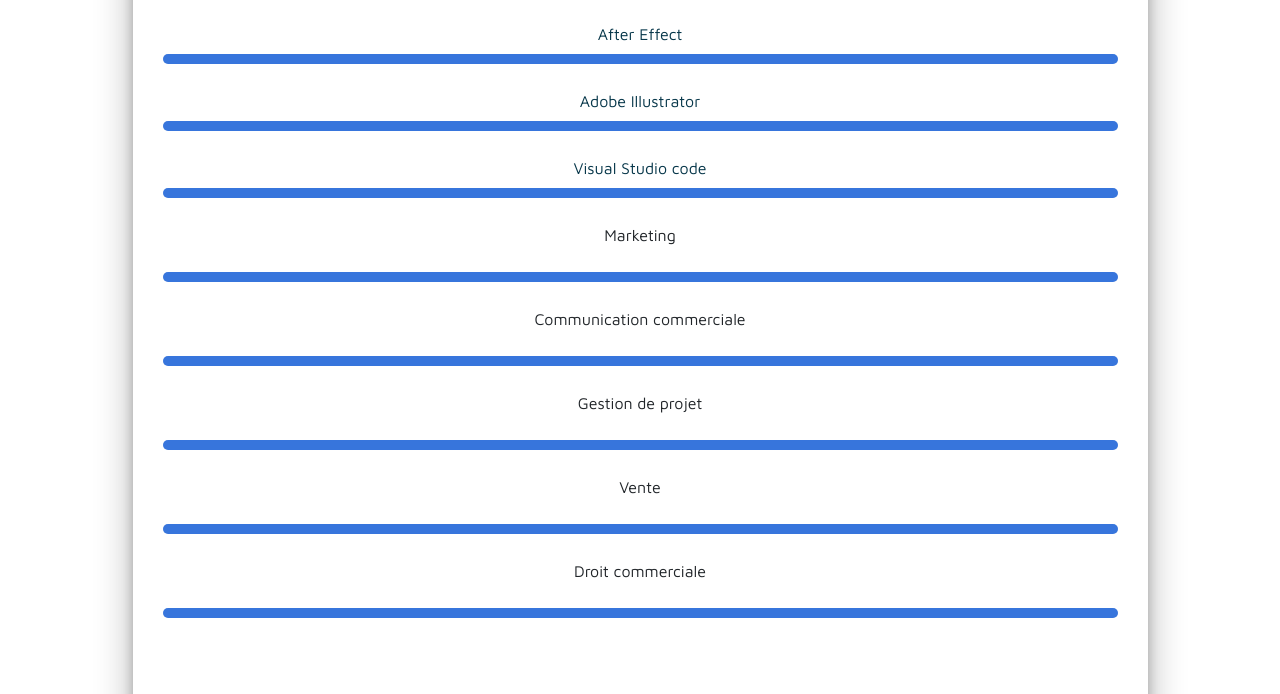
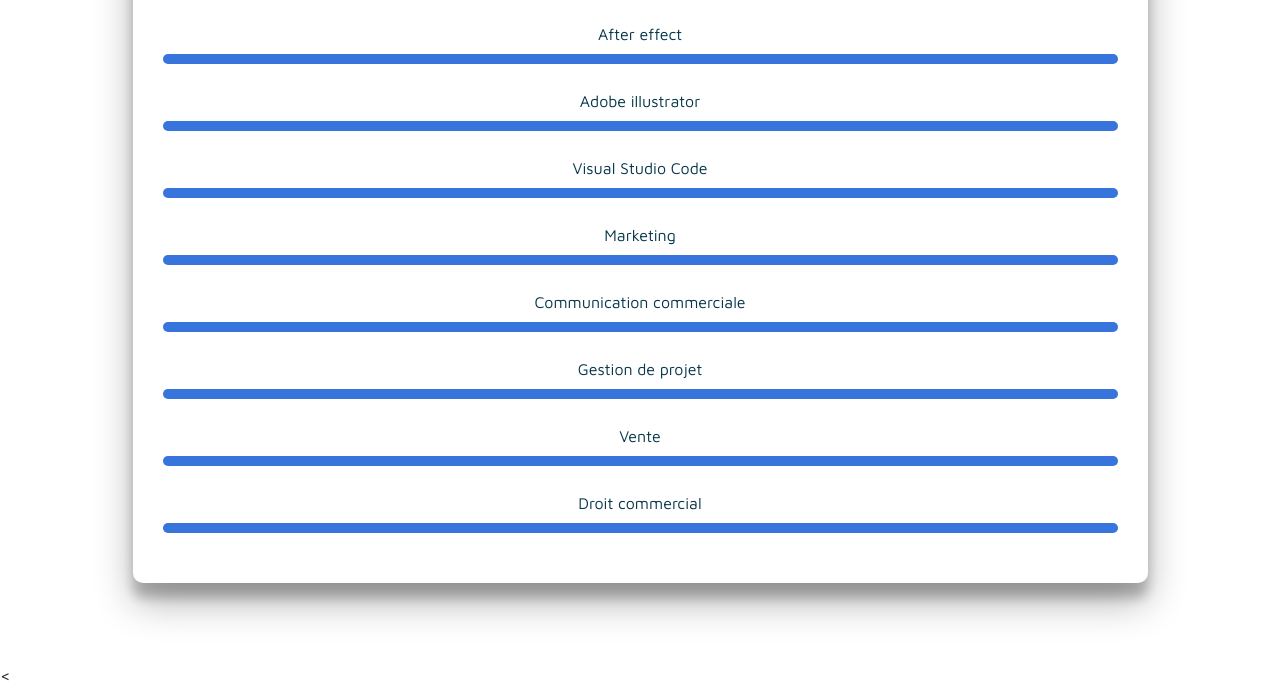
Before and after one commit to OnzOG/Portfolio-Aymene-BIOU, a plain HTML site: page site onz.html in a window 1280 px wide. Shown: the part 1926-2620 px from the top of the page. Drawn offline with nearby package versions, Linux system fonts and the light colour scheme.

Commit message:
Add files via upload

```diff
--- a/site onz.html
+++ b/site onz.html
@@ -161,8 +161,7 @@
                </div>
             </div>
          </div>
-      </section>
-      <section class="project py-5" id="competences">
+      </section><section class="project py-5" id="competences">
          <div class="container">
             <div class="row">
                <div class="col-lg-11 mx-auto col-12">
@@ -172,7 +171,7 @@
                   </div>
                   <center>
                      <p>Toutes ces connaissances ont été acquises de différentes façons et s'approfondissent encore,
-                        elles ont été acquises durant mes études en Bac professionnel commerce et ainsi que par ma propre volonté d'approffondir mes conaissances.
+                        elles ont été acquises durant mes études en BTS SIO et ainsi que par ma propre volonté d'approffondir mes conaissances.
                      </p>
                      <br>
                   </center>
@@ -180,7 +179,7 @@
                      <div class="skills-bar">
                         <div class="bar">
                            <div class="info">
-                              <center><span> Photoshop</span></center>
+                              <center><span>Photoshop</span></center>
                            </div>
                            <div class="progress-line"><span class="html"></span></div>
                            <div class="bar">
@@ -192,48 +191,61 @@
                               </div>
                               <div class="bar">
                                  <div class="info">
-                                    <center><span>  After Effect </span></center>
+                                    <center><span>After effect</span></center>
                                  </div>
                                  <div class="progress-line"><span class="C"></span></div>
                                  <div class="bar">
                                     <div class="info">
-                                       <center><span> Adobe Illustrator</span></center>
+                                       <center><span>Adobe illustrator</span></center>
                                     </div>
                                     <div class="progress-line"><span class="php"></span></div>
                                     <div class="bar">
                                        <div class="info">
-                                          <center><span> Visual Studio code </span></center>
+                                          <center><span>Visual Studio Code</span></center>
                                        </div>
                                        <div class="progress-line"><span class="sql"></span></div>
-                                    </div> <center><span> Marketing</span></center>
                                     </div>
-                                 <div class="progress-line"><span class="html"></span></div>
                                     <div class="bar">
                                        <div class="info">
-                                 </div> <center><span> Communication commerciale</span></center>
+                                          <center><span>Marketing</span></center>
                                        </div>
-                              <div class="progress-line"><span class="html"></span></div>
+                                       <div class="progress-line"><span class="sql"></span></div>
+                                    </div>
                                     <div class="bar">
                                        <div class="info">
-                              </div> <center><span> Gestion de projet</span></center>
+                                          <center><span>Communication commerciale</span></center>
                                        </div>
-                           <div class="progress-line"><span class="html"></span></div>
+                                       <div class="progress-line"><span class="sql"></span></div>
+                                    </div>
                                     <div class="bar">
                                        <div class="info">
-                           </div> <center><span> Vente</span></center>
+                                          <center><span>Gestion de projet</span></center>
                                        </div>
-                           <div class="progress-line"><span class="html"></span></div>
+                                       <div class="progress-line"><span class="sql"></span></div>
+                                    </div>
                                     <div class="bar">
                                        <div class="info">
-                        </div> <center><span> Droit commerciale</span></center>
+                                          <center><span>Vente</span></center>
                                        </div>
-                     <div class="progress-line"><span class="html"></span></div>
+                                       <div class="progress-line"><span class="sql"></span></div>
+                                    </div>
                                     <div class="bar">
                                        <div class="info">
+                                          <center><span>Droit commercial</span></center>
+                                       </div>
+                                       <div class="progress-line"><span class="sql"></span></div>
                                     </div>
                                  </div>
                               </div>
-
+                           </div>
+                        </div>
+                     </div>
+                  </div>
+               </div>
+            </div>
+         </div>
+      </section>
+      <
       <!-- PROJETS -->
       <section class="project py-5" id="project">
          <div class="container">
@@ -285,6 +297,13 @@
                         </p> Creation du merch promotionelle autour d'un evenement artistique parisien
                         <div class="project-info">
                            <iframe src="images/project/Galleries faubourg.png" width="100%" height="550" style="border-width: 0;" ></iframe>
+                        </div>
+                     </div><div class="item">
+                        <p>
+                        <h5>Création du design d'un produit fictif pour un projet de fin d'année . </h5>
+                        </p>Création en 3D d'une gourde innovante ainsi que ces accesoires en 3D
+                        <div class="project-info">
+                           <iframe src="images/project/Ecolo.png" width="100%" height="550" style="border-width: 0;" ></iframe>
                         </div>
                      </div>
                      <!-- <div class="item">
```
Lines whose indentation alone changed are shown as unchanged.
